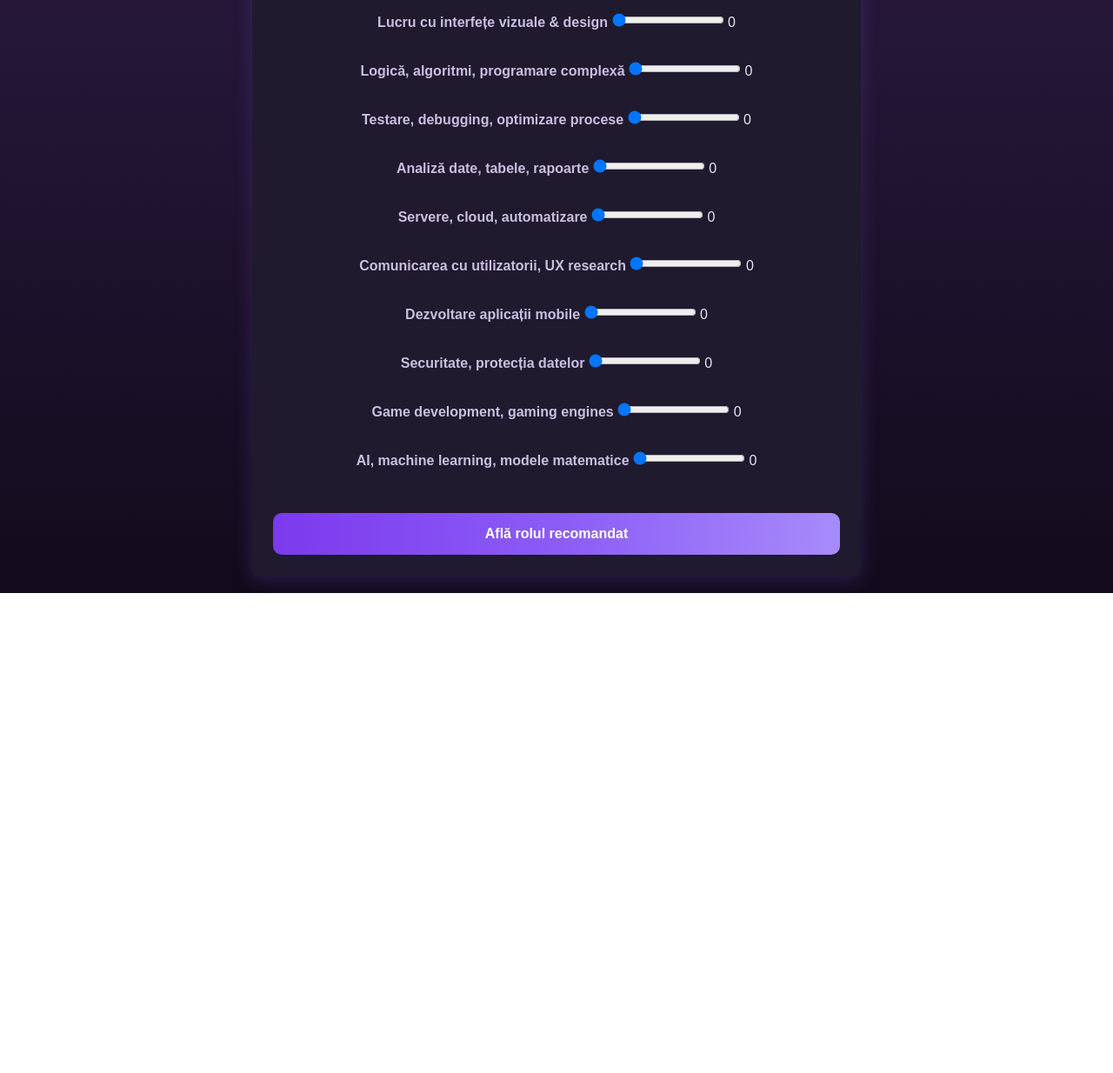
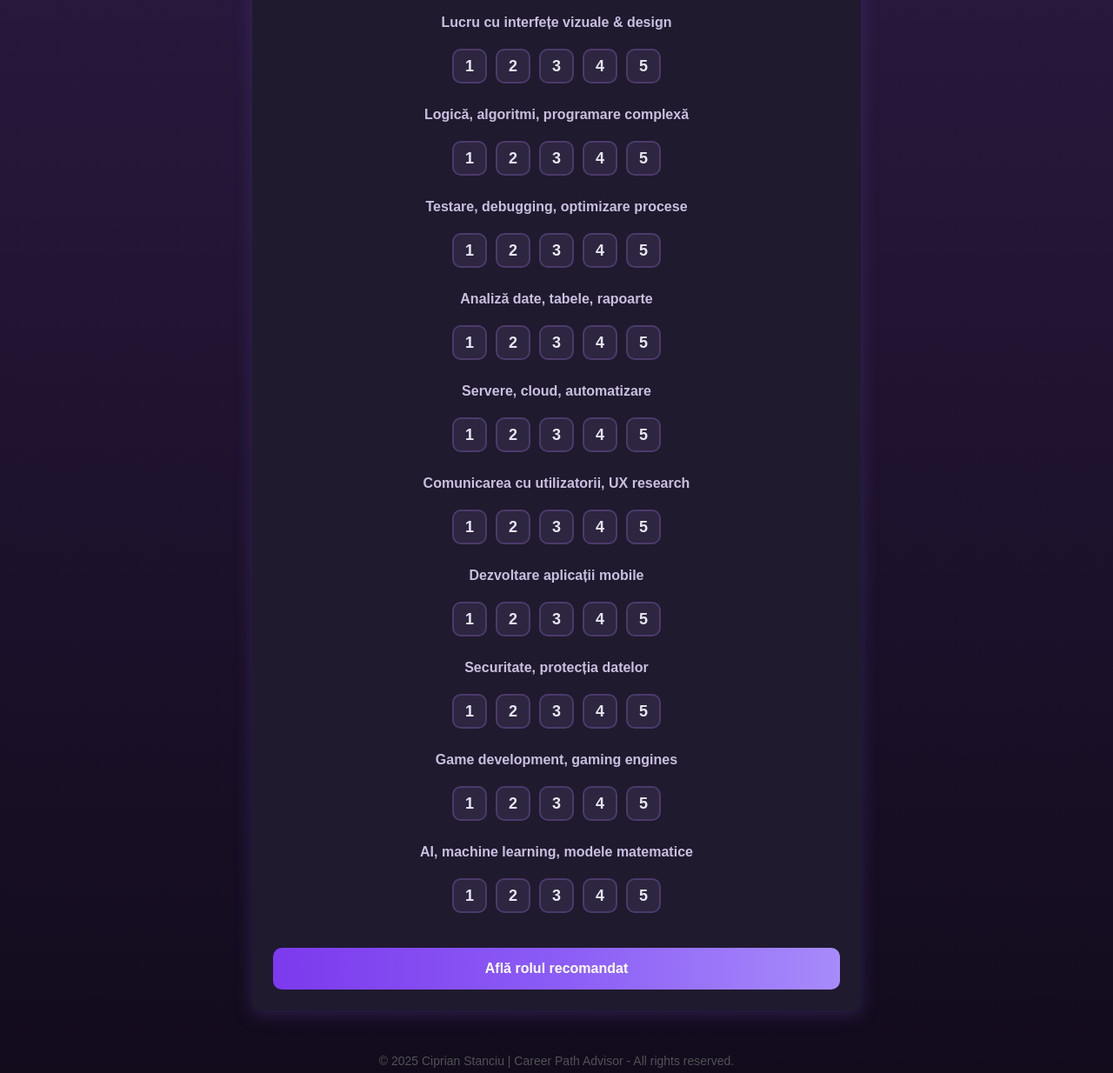
Before and after one commit to ciprianstanciu/career-advisor, a plain HTML site: page index.html in a window 1280 px wide. Shown: the part 160-1394 px from the top of the page at 87% size. Before the commit the page ends 842 px from the top, so only its background shows below. Drawn offline with nearby package versions, Linux system fonts and the light colour scheme.

Commit message:
Add favicon and footer to index.html
Added a favicon and footer to the Career Path Advisor page.

```diff
--- a/index.html
+++ b/index.html
@@ -4,10 +4,9 @@
   <meta charset="UTF-8">
   <meta name="viewport" content="width=device-width, initial-scale=1.0">
   <title>Career Path Advisor</title>
-
   <link href="https://cdn.jsdelivr.net/npm/bootstrap@5.3.0/dist/css/bootstrap.min.css" rel="stylesheet">
-
   <link rel="stylesheet" href="style.css">
+  <link rel="icon" type="image/png" href="images/favicon.png">
 </head>
 <body>
 <div class="container mt-5 p-4 rounded" id="quiz-container">
@@ -17,63 +16,122 @@
   <form id="quizForm">
     <div class="mb-4" data-question="visual">
   <label class="form-label">Lucru cu interfețe vizuale & design</label>
-      <input type="range" min="0" max="5" class="custom-range" name="visual" value="0">
-      <span class="range-value" id="visual-value">0</span>
+  <div class="rating-group" data-name="visual">
+    <button type="button" class="rating-box" data-value="1">1</button>
+    <button type="button" class="rating-box" data-value="2">2</button>
+    <button type="button" class="rating-box" data-value="3">3</button>
+    <button type="button" class="rating-box" data-value="4">4</button>
+    <button type="button" class="rating-box" data-value="5">5</button>
   </div>
+</div>
+
 
     <div class="mb-4" data-question="logic">
   <label class="form-label">Logică, algoritmi, programare complexă</label>
-      <input type="range" min="0" max="5" class="custom-range" name="logic" value="0">
-      <span class="range-value" id="logic-value">0</span>
+  <div class="rating-group" data-name="visual">
+    <button type="button" class="rating-box" data-value="1">1</button>
+    <button type="button" class="rating-box" data-value="2">2</button>
+    <button type="button" class="rating-box" data-value="3">3</button>
+    <button type="button" class="rating-box" data-value="4">4</button>
+    <button type="button" class="rating-box" data-value="5">5</button>
   </div>
+</div>
+
 
     <div class="mb-4" data-question="qa">
   <label class="form-label">Testare, debugging, optimizare procese</label>
-      <input type="range" min="0" max="5" class="custom-range" name="qa" value="0">
-      <span class="range-value" id="qa-value">0</span>
+  <div class="rating-group" data-name="visual">
+    <button type="button" class="rating-box" data-value="1">1</button>
+    <button type="button" class="rating-box" data-value="2">2</button>
+    <button type="button" class="rating-box" data-value="3">3</button>
+    <button type="button" class="rating-box" data-value="4">4</button>
+    <button type="button" class="rating-box" data-value="5">5</button>
   </div>
+</div>
+
 
     <div class="mb-4" data-question="data">
   <label class="form-label">Analiză date, tabele, rapoarte</label>
-      <input type="range" min="0" max="5" class="custom-range" name="data" value="0">
-      <span class="range-value" id="data-value">0</span>
+  <div class="rating-group" data-name="visual">
+    <button type="button" class="rating-box" data-value="1">1</button>
+    <button type="button" class="rating-box" data-value="2">2</button>
+    <button type="button" class="rating-box" data-value="3">3</button>
+    <button type="button" class="rating-box" data-value="4">4</button>
+    <button type="button" class="rating-box" data-value="5">5</button>
   </div>
+</div>
+
 
     <div class="mb-4" data-question="devops">
   <label class="form-label">Servere, cloud, automatizare</label>
-      <input type="range" min="0" max="5" class="custom-range" name="devops" value="0">
-      <span class="range-value" id="devops-value">0</span>
+  <div class="rating-group" data-name="visual">
+    <button type="button" class="rating-box" data-value="1">1</button>
+    <button type="button" class="rating-box" data-value="2">2</button>
+    <button type="button" class="rating-box" data-value="3">3</button>
+    <button type="button" class="rating-box" data-value="4">4</button>
+    <button type="button" class="rating-box" data-value="5">5</button>
+  </div>
 </div>
 
-    <div class="mb-4" data-question="ux">
+
+    <div class="mb-4" data-question="visual">
   <label class="form-label">Comunicarea cu utilizatorii, UX research</label>
-      <input type="range" min="0" max="5" class="custom-range" name="ux" value="0">
-      <span class="range-value" id="ux-value">0</span>
+  <div class="rating-group" data-name="ux">
+    <button type="button" class="rating-box" data-value="1">1</button>
+    <button type="button" class="rating-box" data-value="2">2</button>
+    <button type="button" class="rating-box" data-value="3">3</button>
+    <button type="button" class="rating-box" data-value="4">4</button>
+    <button type="button" class="rating-box" data-value="5">5</button>
+  </div>
 </div>
 
-    <div class="mb-4" data-question="mobile">
+
+    <div class="mb-4" data-question="visual">
   <label class="form-label">Dezvoltare aplicații mobile</label>
-      <input type="range" min="0" max="5" class="custom-range" name="mobile" value="0">
-      <span class="range-value" id="mobile-value">0</span>
+  <div class="rating-group" data-name="mobile">
+    <button type="button" class="rating-box" data-value="1">1</button>
+    <button type="button" class="rating-box" data-value="2">2</button>
+    <button type="button" class="rating-box" data-value="3">3</button>
+    <button type="button" class="rating-box" data-value="4">4</button>
+    <button type="button" class="rating-box" data-value="5">5</button>
+  </div>
 </div>
 
-    <div class="mb-4" data-question="security">
+
+    <div class="mb-4" data-question="visual">
   <label class="form-label">Securitate, protecția datelor</label>
-      <input type="range" min="0" max="5" class="custom-range" name="security" value="0">
-      <span class="range-value" id="security-value">0</span>
+  <div class="rating-group" data-name="security">
+    <button type="button" class="rating-box" data-value="1">1</button>
+    <button type="button" class="rating-box" data-value="2">2</button>
+    <button type="button" class="rating-box" data-value="3">3</button>
+    <button type="button" class="rating-box" data-value="4">4</button>
+    <button type="button" class="rating-box" data-value="5">5</button>
+  </div>
 </div>
 
-    <div class="mb-4" data-question="game">
+
+    <div class="mb-4" data-question="visual">
   <label class="form-label">Game development, gaming engines</label>
-      <input type="range" min="0" max="5" class="custom-range" name="game" value="0">
-      <span class="range-value" id="game-value">0</span>
+  <div class="rating-group" data-name="game">
+    <button type="button" class="rating-box" data-value="1">1</button>
+    <button type="button" class="rating-box" data-value="2">2</button>
+    <button type="button" class="rating-box" data-value="3">3</button>
+    <button type="button" class="rating-box" data-value="4">4</button>
+    <button type="button" class="rating-box" data-value="5">5</button>
+  </div>
 </div>
 
-    <div class="mb-4" data-question="ai">
+    <div class="mb-4" data-question="visual">
   <label class="form-label">AI, machine learning, modele matematice</label>
-      <input type="range" min="0" max="5" class="custom-range" name="ai" value="0">
-      <span class="range-value" id="ai-value">0</span>
+  <div class="rating-group" data-name="ai">
+    <button type="button" class="rating-box" data-value="1">1</button>
+    <button type="button" class="rating-box" data-value="2">2</button>
+    <button type="button" class="rating-box" data-value="3">3</button>
+    <button type="button" class="rating-box" data-value="4">4</button>
+    <button type="button" class="rating-box" data-value="5">5</button>
   </div>
+</div>
+
 
     <button type="button" class="button w-100 mt-3" onclick="calculateResult()">
       Află rolul recomandat
@@ -84,5 +142,8 @@
 </div>
 
 <script src="script.js"></script>
+<footer class="text-center mt-5 mb-3 text-muted small">
+  &copy; 2025 Ciprian Stanciu | Career Path Advisor - All rights reserved.
+</footer>
 </body>
 </html>
```
Lines whose indentation alone changed are shown as unchanged.
